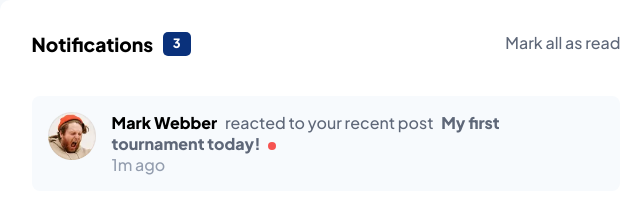
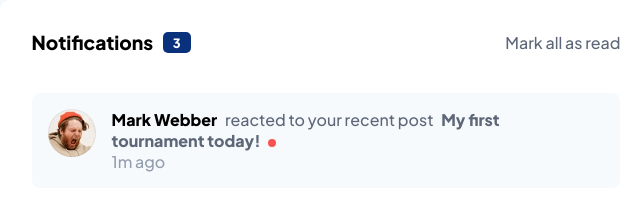
Before and after one commit to yahyasghayron/notifications-page-main, a plain HTML site: page index.html in a window 1280 px wide. Shown: the top 201 px of the page, 314-954 px from the left. Drawn offline with Linux system fonts and the light colour scheme.

Commit message:
accebility update 3

```diff
--- a/assets/css/main.css
+++ b/assets/css/main.css
@@ -39,6 +39,12 @@ body {
   font-weight: 800;
   display: flex;
   gap: 0.6rem;
+}
+h1{
+  font-size: 1.2rem;
+  font-weight:800;
+  line-height: 1.1;
+  margin: 0;
 }
 .notifications-counter {
   background-color: hsl(219, 85%, 26%);
--- a/index.html
+++ b/index.html
@@ -20,7 +20,7 @@
       <div  class="card">
         <div class="card-header">
           <div class="notifications-title">
-            <span>Notifications</span>
+            <h1>Notifications</h1>
             <span id="notifCount" class="notifications-counter"> 3 </span>
           </div>
           <div id="readAll" class="header-right">Mark all as read</div>
```
